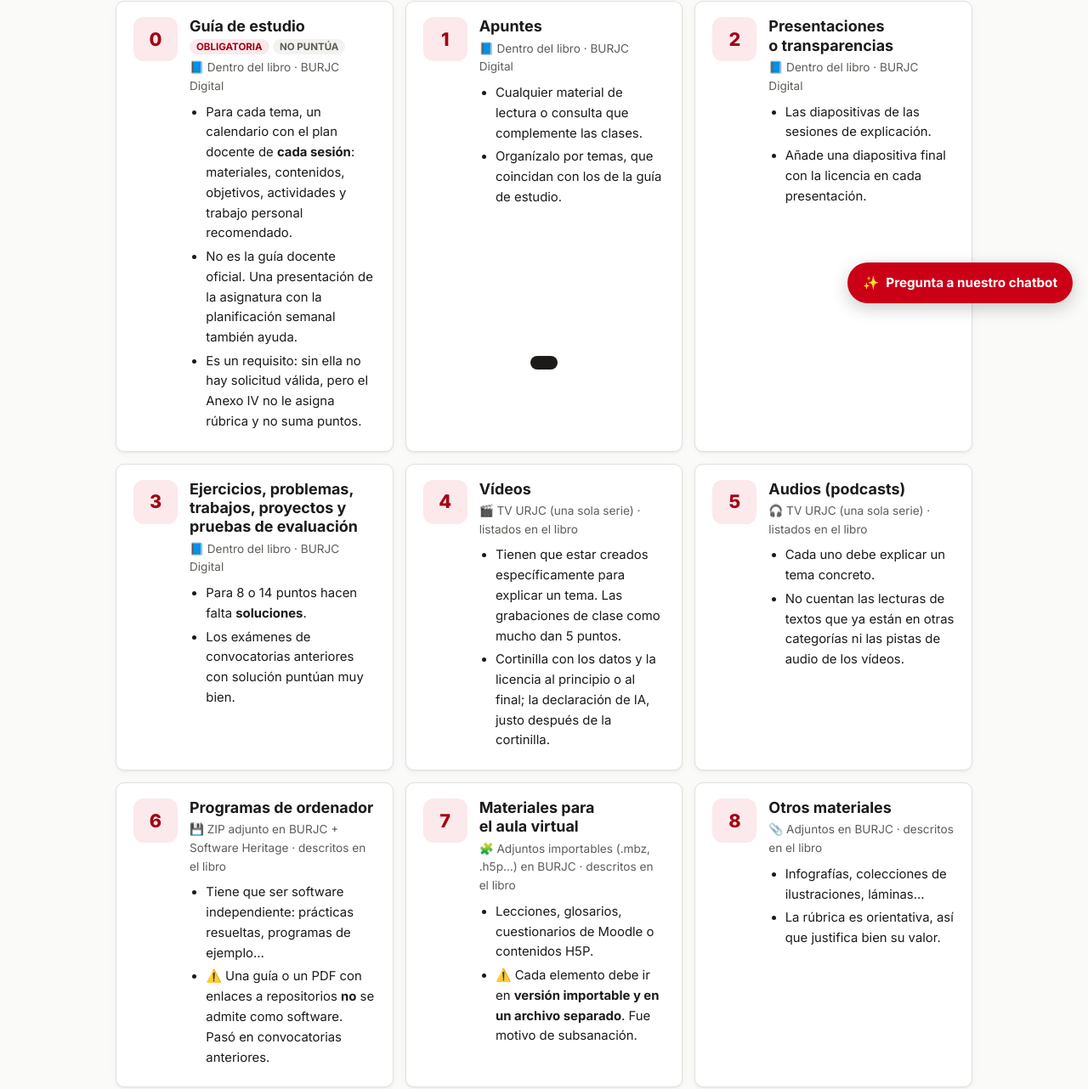
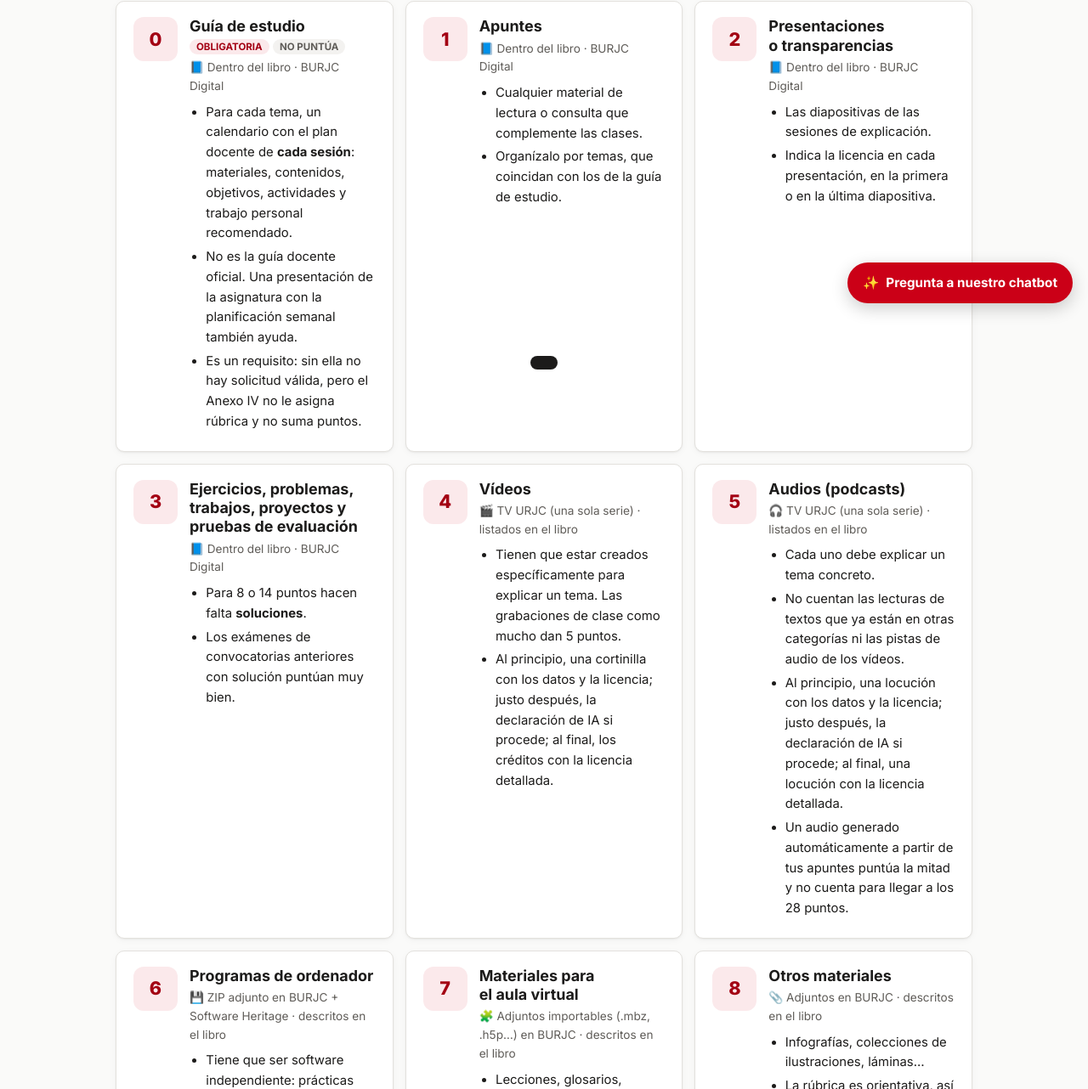
Before and after one commit to scaverod/materiales-abierto-urjc, a plain HTML site: page categorias.html in a window 1280 px wide. Shown: the part 425-1707 px from the top of the page at 85% size. Drawn offline with Linux system fonts and the light colour scheme.

Commit message:
Ajusta docentes, licencia e IA a lo que dice la convocatoria
- Checklist: separa los docentes que firman el Anexo V (todos los de las
  asignaturas) de quién tiene derecho a beneficios (autores y POD 2026-27).
- Presentaciones: la licencia puede ir en la primera o la última diapositiva.
- Vídeos y audios: orden de datos y licencia, declaración de IA y licencia
  detallada; aviso de que los audios generados con IA puntúan la mitad.

```diff
--- a/categorias.html
+++ b/categorias.html
@@ -39,7 +39,7 @@
     <div class="card cat"><div class="cat-num">2</div><div>
       <h3>Presentaciones o transparencias</h3>
       <div class="where">📘 Dentro del libro · BURJC Digital</div>
-      <ul><li>Las diapositivas de las sesiones de explicación.</li><li>Añade una diapositiva final con la licencia en cada presentación.</li></ul>
+      <ul><li>Las diapositivas de las sesiones de explicación.</li><li>Indica la licencia en cada presentación, en la primera o en la última diapositiva.</li></ul>
     </div></div>
     <div class="card cat"><div class="cat-num">3</div><div>
       <h3>Ejercicios, problemas, trabajos, proyectos y pruebas de evaluación</h3>
@@ -49,12 +49,12 @@
     <div class="card cat"><div class="cat-num">4</div><div>
       <h3>Vídeos</h3>
       <div class="where">🎬 TV URJC (una sola serie) · listados en el libro</div>
-      <ul><li>Tienen que estar creados específicamente para explicar un tema. Las grabaciones de clase como mucho dan 5 puntos.</li><li>Cortinilla con los datos y la licencia al principio o al final; la declaración de IA, justo después de la cortinilla.</li></ul>
+      <ul><li>Tienen que estar creados específicamente para explicar un tema. Las grabaciones de clase como mucho dan 5 puntos.</li><li>Al principio, una cortinilla con los datos y la licencia; justo después, la declaración de IA si procede; al final, los créditos con la licencia detallada.</li></ul>
     </div></div>
     <div class="card cat"><div class="cat-num">5</div><div>
       <h3>Audios (podcasts)</h3>
       <div class="where">🎧 TV URJC (una sola serie) · listados en el libro</div>
-      <ul><li>Cada uno debe explicar un tema concreto.</li><li>No cuentan las lecturas de textos que ya están en otras categorías ni las pistas de audio de los vídeos.</li></ul>
+      <ul><li>Cada uno debe explicar un tema concreto.</li><li>No cuentan las lecturas de textos que ya están en otras categorías ni las pistas de audio de los vídeos.</li><li>Al principio, una locución con los datos y la licencia; justo después, la declaración de IA si procede; al final, una locución con la licencia detallada.</li><li>Un audio generado automáticamente a partir de tus apuntes puntúa la mitad y no cuenta para llegar a los 28 puntos.</li></ul>
     </div></div>
     <div class="card cat"><div class="cat-num">6</div><div>
       <h3>Programas de ordenador</h3>
```
Also changed, not shown: pasos.html (+3 -2 lines), 1 other file.
